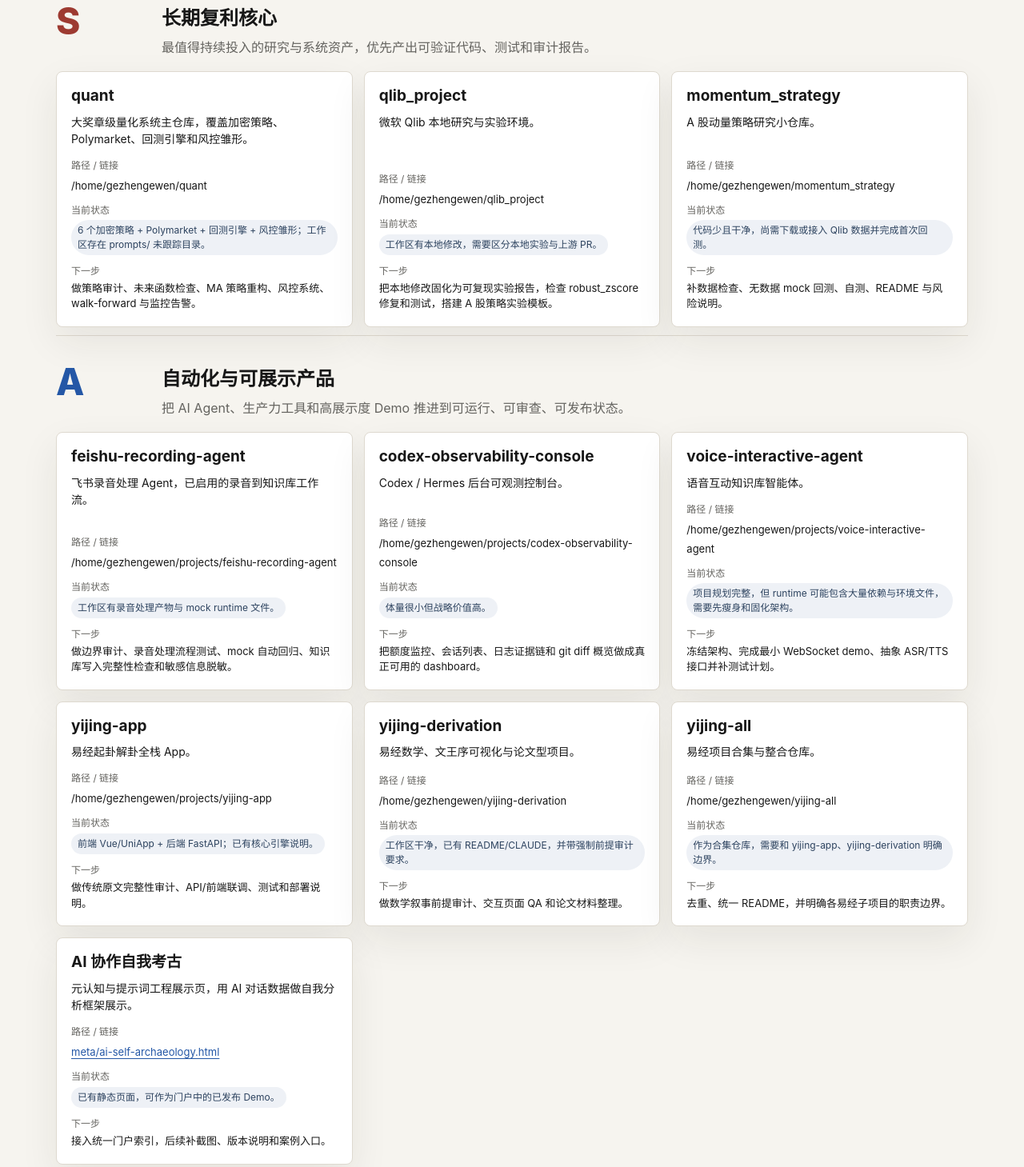
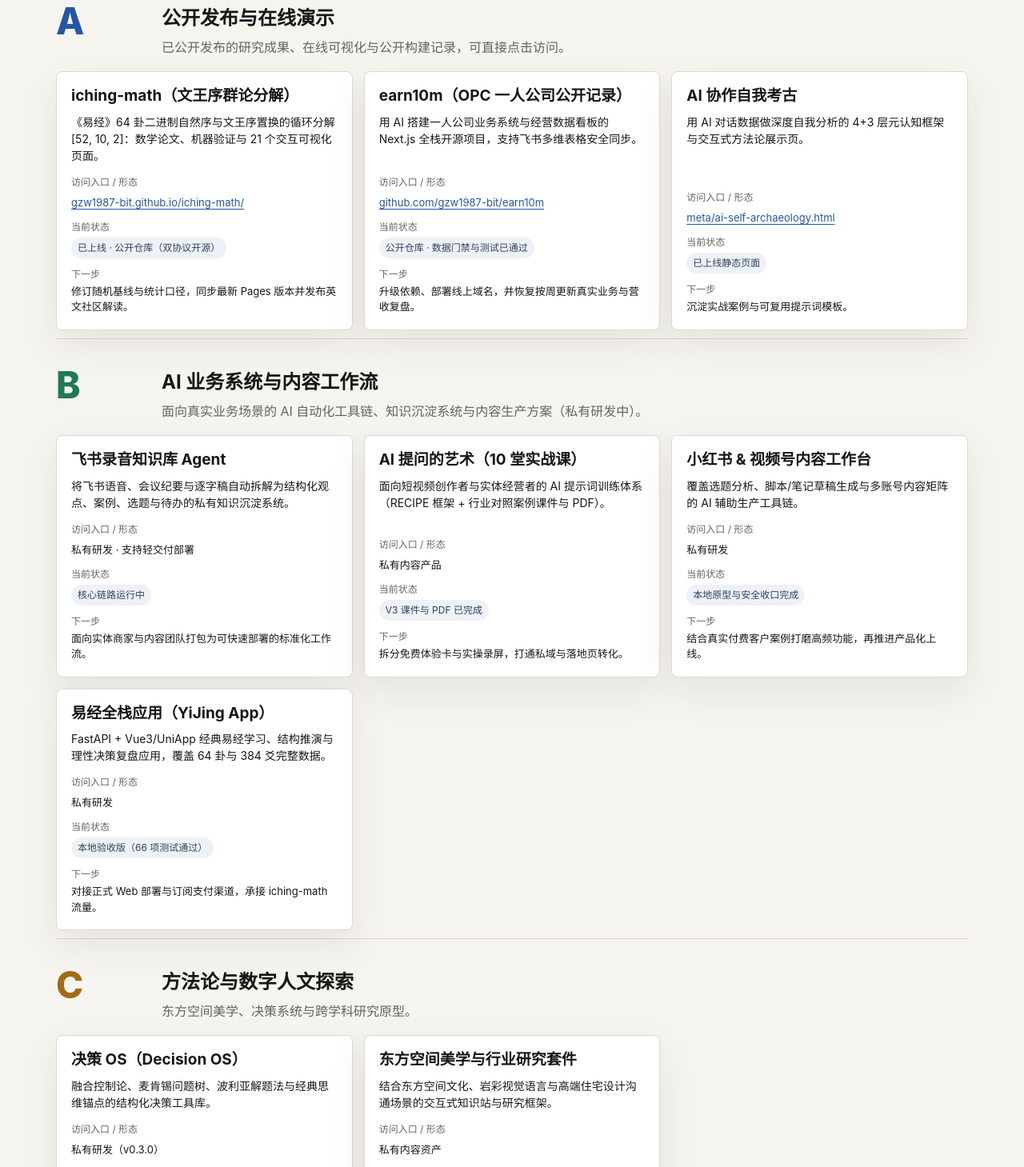
Before and after one commit to gzw1987-bit/gzw1987-bit.github.io, a plain HTML site: page index.html in a window 1280 px wide. Shown: the part 565-2024 px from the top of the page at 80% size. Drawn offline with Linux system fonts and the light colour scheme.

Commit message:
chore(security): remove local paths and private inventory from public portfolio

```diff
--- a/index.html
+++ b/index.html
@@ -3,7 +3,7 @@
 <head>
 <meta charset="UTF-8">
 <meta name="viewport" content="width=device-width, initial-scale=1.0">
-<title>Zhengwen 项目组合 | 量化系统 / AI Agent / 内容产品 / 基础设施</title>
+<title>Zhengwen | AI 业务系统 · 易经数学 · 独立开发</title>
 <style>
 :root {
   --bg: #f6f4ef;
@@ -233,22 +233,22 @@ h1 {
 <main class="shell">
   <header class="topbar">
     <div class="brand">Zhengwen Portfolio</div>
-    <div class="source">数据源：2026-06-11 Codex 额度消耗项目作战计划</div>
+    <div class="source"><a class="path-link" href="https://github.com/gzw1987-bit" target="_blank" rel="noopener noreferrer">GitHub @gzw1987-bit</a></div>
   </header>
 
   <section class="hero" aria-labelledby="page-title">
     <div>
-      <div class="eyebrow">量化系统 / AI Agent / 内容产品 / 基础设施</div>
-      <h1 id="page-title">Zhengwen 的可发布项目门户</h1>
+      <div class="eyebrow">AI 工作流 / 易经数学与产品 / 独立开发</div>
+      <h1 id="page-title">Zhengwen 的公开项目门户</h1>
       <p class="intro">
-        将核心研究、自动化系统、商业内容资产与环境配置统一纳入分层视图。每张卡片都保留项目定位、路径或链接、当前状态与下一步，方便审查、排期和发布。
+        用 AI 搭建可验证的业务系统、知识沉淀工作流与数字人文产品。以下展示当前公开发布与持续演进的核心方向。
       </p>
     </div>
     <div class="stats" aria-label="项目统计">
-      <div class="stat"><strong id="project-count">0</strong><span>收录项目</span></div>
-      <div class="stat"><strong>5</strong><span>S/A/B/C/D 分层</span></div>
-      <div class="stat"><strong>4</strong><span>核心方向</span></div>
-      <div class="stat"><strong>0</strong><span>本页不触发发布</span></div>
+      <div class="stat"><strong id="project-count">0</strong><span>展示项目</span></div>
+      <div class="stat"><strong id="group-count">0</strong><span>核心板块</span></div>
+      <div class="stat"><strong id="updated-at">-</strong><span>最近更新</span></div>
+      <div class="stat"><strong>GitHub</strong><span><a class="path-link" href="https://github.com/gzw1987-bit" target="_blank" rel="noopener noreferrer">查看开源主页 →</a></span></div>
     </div>
   </section>
 
@@ -256,7 +256,7 @@ h1 {
   <section id="portfolio" aria-live="polite"></section>
 
   <footer class="footer">
-    静态门户仅展示项目索引；不包含密钥、业务正文或客户素材内容。
+    本页仅展示公开项目与能力索引；合作交流或试用演示可通过 <a class="path-link" href="https://github.com/gzw1987-bit" target="_blank" rel="noopener noreferrer">GitHub @gzw1987-bit</a> 联系。
   </footer>
 </main>
 
@@ -270,9 +270,13 @@ function escapeHtml(value) {
 }
 
 function makeLink(item) {
-  const label = escapeHtml(item.linkLabel || item.path || item.link || '');
-  const href = item.link || item.path;
-  if (!href) return '<span class="field-value">待补充</span>';
+  const label = escapeHtml(item.linkLabel || item.link || '');
+  const href = item.link || '';
+  if (!href && !label) return '<span class="field-value">待补充</span>';
+  if (!href) return `<span class="field-value">${label}</span>`;
+  if (/^https:\/\//i.test(href)) {
+    return `<a class="path-link field-value" href="${escapeHtml(href)}" target="_blank" rel="noopener noreferrer">${label}</a>`;
+  }
   const isRelative = !/^([a-z]+:)?\/\//i.test(href) && !href.startsWith('/');
   if (isRelative) {
     return `<a class="path-link field-value" href="${escapeHtml(href)}">${label}</a>`;
@@ -307,6 +311,8 @@ function render() {
   );
   document.getElementById('project-count').textContent =
     state.data.groups.reduce((sum, group) => sum + group.projects.length, 0);
+  document.getElementById('group-count').textContent = state.data.groups.length;
+  document.getElementById('updated-at').textContent = state.data.updatedAt || '-';
   renderFilters(state.data.groups);
   if (!groups.length) {
     root.innerHTML = '<div class="empty">没有匹配的项目。</div>';
@@ -328,7 +334,7 @@ function render() {
             <p class="positioning">${escapeHtml(item.positioning)}</p>
             <div class="meta">
               <div>
-                <span class="field-label">路径 / 链接</span>
+                <span class="field-label">访问入口 / 形态</span>
                 ${makeLink(item)}
               </div>
               <div>
--- a/portfolio-data.json
+++ b/portfolio-data.json
@@ -1,231 +1,92 @@
 {
-  "updatedAt": "2026-06-11",
-  "source": "/home/gezhengewen/meta-brain/codex-quota-project-burn-plan-2026-06-11.md",
-  "headline": "量化系统 / AI Agent / 内容产品 / 基础设施",
+  "updatedAt": "2026-11-20",
+  "source": "Zhengwen 公开项目目录",
+  "headline": "AI 工作流 / 易经数学与产品 / 独立开发",
   "groups": [
     {
-      "tier": "S",
-      "name": "长期复利核心",
-      "description": "最值得持续投入的研究与系统资产，优先产出可验证代码、测试和审计报告。",
+      "tier": "A",
+      "name": "公开发布与在线演示",
+      "description": "已公开发布的研究成果、在线可视化与公开构建记录，可直接点击访问。",
       "projects": [
         {
-          "name": "quant",
-          "positioning": "大奖章级量化系统主仓库，覆盖加密策略、Polymarket、回测引擎和风控雏形。",
-          "path": "/home/gezhengewen/quant",
-          "status": "6 个加密策略 + Polymarket + 回测引擎 + 风控雏形；工作区存在 prompts/ 未跟踪目录。",
-          "nextStep": "做策略审计、未来函数检查、MA 策略重构、风控系统、walk-forward 与监控告警。"
+          "name": "iching-math（文王序群论分解）",
+          "positioning": "《易经》64 卦二进制自然序与文王序置换的循环分解 [52, 10, 2]：数学论文、机器验证与 21 个交互可视化页面。",
+          "link": "https://gzw1987-bit.github.io/iching-math/",
+          "linkLabel": "gzw1987-bit.github.io/iching-math/",
+          "status": "已上线 · 公开仓库（双协议开源）",
+          "nextStep": "修订随机基线与统计口径，同步最新 Pages 版本并发布英文社区解读。"
         },
         {
-          "name": "qlib_project",
-          "positioning": "微软 Qlib 本地研究与实验环境。",
-          "path": "/home/gezhengewen/qlib_project",
-          "status": "工作区有本地修改，需要区分本地实验与上游 PR。",
-          "nextStep": "把本地修改固化为可复现实验报告，检查 robust_zscore 修复和测试，搭建 A 股策略实验模板。"
-        },
-        {
-          "name": "momentum_strategy",
-          "positioning": "A 股动量策略研究小仓库。",
-          "path": "/home/gezhengewen/momentum_strategy",
-          "status": "代码少且干净，尚需下载或接入 Qlib 数据并完成首次回测。",
-          "nextStep": "补数据检查、无数据 mock 回测、自测、README 与风险说明。"
-        }
-      ]
-    },
-    {
-      "tier": "A",
-      "name": "自动化与可展示产品",
-      "description": "把 AI Agent、生产力工具和高展示度 Demo 推进到可运行、可审查、可发布状态。",
-      "projects": [
-        {
-          "name": "feishu-recording-agent",
-          "positioning": "飞书录音处理 Agent，已启用的录音到知识库工作流。",
-          "path": "/home/gezhengewen/projects/feishu-recording-agent",
-          "status": "工作区有录音处理产物与 mock runtime 文件。",
-          "nextStep": "做边界审计、录音处理流程测试、mock 自动回归、知识库写入完整性检查和敏感信息脱敏。"
-        },
-        {
-          "name": "codex-observability-console",
-          "positioning": "Codex / Hermes 后台可观测控制台。",
-          "path": "/home/gezhengewen/projects/codex-observability-console",
-          "status": "体量很小但战略价值高。",
-          "nextStep": "把额度监控、会话列表、日志证据链和 git diff 概览做成真正可用的 dashboard。"
-        },
-        {
-          "name": "voice-interactive-agent",
-          "positioning": "语音互动知识库智能体。",
-          "path": "/home/gezhengewen/projects/voice-interactive-agent",
-          "status": "项目规划完整，但 runtime 可能包含大量依赖与环境文件，需要先瘦身和固化架构。",
-          "nextStep": "冻结架构、完成最小 WebSocket demo、抽象 ASR/TTS 接口并补测试计划。"
-        },
-        {
-          "name": "yijing-app",
-          "positioning": "易经起卦解卦全栈 App。",
-          "path": "/home/gezhengewen/projects/yijing-app",
-          "status": "前端 Vue/UniApp + 后端 FastAPI；已有核心引擎说明。",
-          "nextStep": "做传统原文完整性审计、API/前端联调、测试和部署说明。"
-        },
-        {
-          "name": "yijing-derivation",
-          "positioning": "易经数学、文王序可视化与论文型项目。",
-          "path": "/home/gezhengewen/yijing-derivation",
-          "status": "工作区干净，已有 README/CLAUDE，并带强制前提审计要求。",
-          "nextStep": "做数学叙事前提审计、交互页面 QA 和论文材料整理。"
-        },
-        {
-          "name": "yijing-all",
-          "positioning": "易经项目合集与整合仓库。",
-          "path": "/home/gezhengewen/yijing-all",
-          "status": "作为合集仓库，需要和 yijing-app、yijing-derivation 明确边界。",
-          "nextStep": "去重、统一 README，并明确各易经子项目的职责边界。"
+          "name": "earn10m（OPC 一人公司公开记录）",
+          "positioning": "用 AI 搭建一人公司业务系统与经营数据看板的 Next.js 全栈开源项目，支持飞书多维表格安全同步。",
+          "link": "https://github.com/gzw1987-bit/earn10m",
+          "linkLabel": "github.com/gzw1987-bit/earn10m",
+          "status": "公开仓库 · 数据门禁与测试已通过",
+          "nextStep": "升级依赖、部署线上域名，并恢复按周更新真实业务与营收复盘。"
         },
         {
           "name": "AI 协作自我考古",
-          "positioning": "元认知与提示词工程展示页，用 AI 对话数据做自我分析框架展示。",
-          "path": "meta/ai-self-archaeology.html",
+          "positioning": "用 AI 对话数据做深度自我分析的 4+3 层元认知框架与交互式方法论展示页。",
           "link": "meta/ai-self-archaeology.html",
           "linkLabel": "meta/ai-self-archaeology.html",
-          "status": "已有静态页面，可作为门户中的已发布 Demo。",
-          "nextStep": "接入统一门户索引，后续补截图、版本说明和案例入口。"
+          "status": "已上线静态页面",
+          "nextStep": "沉淀实战案例与可复用提示词模板。"
         }
       ]
     },
     {
       "tier": "B",
-      "name": "内容产品与商业资产",
-      "description": "行业研究、客户资料和轻量互动内容，重点是素材边界、数据验证和静态发布质量。",
+      "name": "AI 业务系统与内容工作流",
+      "description": "面向真实业务场景的 AI 自动化工具链、知识沉淀系统与内容生产方案（私有研发中）。",
       "projects": [
         {
-          "name": "fengshui-interactive",
-          "positioning": "风水主题轻量交互页面和知识展示资产。",
-          "path": "/home/gezhengewen/fengshui-interactive",
-          "status": "待按统一静态站质量标准检查。",
-          "nextStep": "补移动端适配、README、截图和 GitHub Pages 发布检查。"
+          "name": "飞书录音知识库 Agent",
+          "positioning": "将飞书语音、会议纪要与逐字稿自动拆解为结构化观点、案例、选题与待办的私有知识沉淀系统。",
+          "linkLabel": "私有研发 · 支持轻交付部署",
+          "status": "核心链路运行中",
+          "nextStep": "面向实体商家与内容团队打包为可快速部署的标准化工作流。"
         },
         {
-          "name": "cybernetics-interactive",
-          "positioning": "控制论主题轻量交互页面和知识展示资产。",
-          "path": "/home/gezhengewen/cybernetics-interactive",
-          "status": "待按统一静态站质量标准检查。",
-          "nextStep": "补移动端适配、README、截图和 GitHub Pages 发布检查。"
+          "name": "AI 提问的艺术（10 堂实战课）",
+          "positioning": "面向短视频创作者与实体经营者的 AI 提示词训练体系（RECIPE 框架 + 行业对照案例课件与 PDF）。",
+          "linkLabel": "私有内容产品",
+          "status": "V3 课件与 PDF 已完成",
+          "nextStep": "拆分免费体验卡与实操录屏，打通私域与落地页转化。"
         },
         {
-          "name": "qianxuesen-knowledge",
-          "positioning": "钱学森相关知识展示资产。",
-          "path": "/home/gezhengewen/qianxuesen-knowledge",
-          "status": "待整理展示结构和资料边界。",
-          "nextStep": "统一 README、素材索引、静态页面质量检查和发布说明。"
+          "name": "小红书 & 视频号内容工作台",
+          "positioning": "覆盖选题分析、脚本/笔记草稿生成与多账号内容矩阵的 AI 辅助生产工具链。",
+          "linkLabel": "私有研发",
+          "status": "本地原型与安全收口完成",
+          "nextStep": "结合真实付费客户案例打磨高频功能，再推进产品化上线。"
         },
         {
-          "name": "classic-rewrite-lab",
-          "positioning": "经典文本改写实验室。",
-          "path": "/home/gezhengewen/classic-rewrite-lab",
-          "status": "轻量内容产品资产，待固化展示入口。",
-          "nextStep": "整理样例、README、截图和静态发布检查。"
-        },
-        {
-          "name": "gamified-tasks",
-          "positioning": "任务游戏化轻量 Demo。",
-          "path": "/home/gezhengewen/gamified-tasks",
-          "status": "轻量交互资产，待检查体验闭环。",
-          "nextStep": "补移动端适配、README、截图和发布检查。"
-        },
-        {
-          "name": "mckinsey-framework",
-          "positioning": "麦肯锡框架知识展示资产。",
-          "path": "/home/gezhengewen/mckinsey-framework",
-          "status": "轻量知识展示项目，待统一质量标准。",
-          "nextStep": "补 README、截图、页面 QA 与 GitHub Pages 发布检查。"
-        },
-        {
-          "name": "australia-matching",
-          "positioning": "澳洲留学匹配系统。",
-          "path": "/home/gezhengewen/australia-matching",
-          "status": "匹配引擎完整，数据核实待做。",
-          "nextStep": "完成数据验证清单、Go8 优先核验、匹配解释报告和部署脚本检查。"
-        },
-        {
-          "name": "huaqiangbei-ic",
-          "positioning": "华强北 IC 指数与 AI 硬件 365 原型。",
-          "path": "/home/gezhengewen/huaqiangbei-ic",
-          "status": "已有价格指数、STM32 迁徙图和 AI 录音胸针 build。",
-          "nextStep": "审计数据抓取健壮性、指数方法论，并模板化 AI 硬件 build 流程。"
-        },
-        {
-          "name": "luxury 资产组",
-          "positioning": "奢侈品小程序、深圳豪宅报告和豪宅研究等商业内容资产。",
-          "path": "/home/gezhengewen/luxury-miniapp",
-          "status": "包含 luxury-miniapp、shenzhen-luxury-report、luxury-mansion-research，需防止素材混用。",
-          "nextStep": "只做整理、README、目录、素材索引和隐私边界。"
-        },
-        {
-          "name": "HIMCN 资产组",
-          "positioning": "himcn_miniapp 与 himcn_omnichannel 客户/商业项目资产。",
-          "path": "/home/gezhengewen/projects/himcn_miniapp",
-          "status": "商业项目资料，需按隐私边界处理。",
-          "nextStep": "只做目录、README、素材索引和项目边界说明。"
-        },
-        {
-          "name": "私有文档资产组",
-          "positioning": "宣传视频、老麦、家事案件资料等私有内容/客户资料。",
-          "path": "/home/gezhengewen/文档",
-          "status": "包含敏感或私有资料，不适合跨项目混用素材。",
-          "nextStep": "只做整理、索引和隐私边界说明，不复制或公开正文。"
+          "name": "易经全栈应用（YiJing App）",
+          "positioning": "FastAPI + Vue3/UniApp 经典易经学习、结构推演与理性决策复盘应用，覆盖 64 卦与 384 爻完整数据。",
+          "linkLabel": "私有研发",
+          "status": "本地验收版（66 项测试通过）",
+          "nextStep": "对接正式 Web 部署与订阅支付渠道，承接 iching-math 流量。"
         }
       ]
     },
     {
       "tier": "C",
-      "name": "门户与资料库",
-      "description": "用于承载成果出口或索引资料的项目，主要动作是维护结构和审查边界。",
+      "name": "方法论与数字人文探索",
+      "description": "东方空间美学、决策系统与跨学科研究原型。",
       "projects": [
         {
-          "name": "gzw1987-bit.github.io",
-          "positioning": "个人项目门户和 GitHub Pages 出口。",
-          "path": "/home/gezhengewen/gzw1987-bit.github.io",
-          "status": "本次更新目标仓库；已有 index.html 修改计划和 portfolio-data.json 数据出口。",
-          "nextStep": "把所有项目做成门户卡片，作为今日成果总出口；人工审查后再决定是否发布。"
+          "name": "决策 OS（Decision OS）",
+          "positioning": "融合控制论、麦肯锡问题树、波利亚解题法与经典思维锚点的结构化决策工具库。",
+          "linkLabel": "私有研发（v0.3.0）",
+          "status": "纯函数引擎与决策日志统计可用",
+          "nextStep": "沉淀高频复盘仪式，与日常业务决策打通。"
         },
         {
-          "name": "vault",
-          "positioning": "Obsidian/资料库。",
-          "path": "/home/gezhengewen/vault",
-          "status": "文件多，dirty 约 40。",
-          "nextStep": "只做索引和备份检查，不让自动化乱改正文。"
-        }
-      ]
-    },
-    {
-      "tier": "D",
-      "name": "环境、学习与配置归档",
-      "description": "低优先级工具和配置资产，重点是风险提示、README 与密钥边界。",
-      "projects": [
-        {
-          "name": "scraper",
-          "positioning": "抓取工具或实验项目。",
-          "path": "/home/gezhengewen/scraper",
-          "status": "工具类资产，当前不适合消耗大量额度。",
-          "nextStep": "最多补 README、运行说明和风险提示。"
-        },
-        {
-          "name": "ubuntu_learning",
-          "positioning": "Ubuntu 学习与环境记录。",
-          "path": "/home/gezhengewen/ubuntu_learning",
-          "status": "学习类资产，低优先级。",
-          "nextStep": "整理 README 和目录索引即可。"
-        },
-        {
-          "name": "gemini-cli-env",
-          "positioning": "Gemini CLI 环境配置记录。",
-          "path": "/home/gezhengewen/gemini-cli-env",
-          "status": "环境类资产，需注意配置边界。",
-          "nextStep": "补 README、风险提示和密钥检查，不输出明文。"
-        },
-        {
-          "name": "wireguard 配置组",
-          "positioning": "WireGuard、wireguard_keys、wg-config 等网络配置资产。",
-          "path": "/home/gezhengewen/wireguard",
-          "status": "配置与密钥相关项目，不应主动修改或公开内容。",
-          "nextStep": "只做只读审计、README、风险提示和密钥存在性检查，不复制、不输出明文。"
+          "name": "东方空间美学与行业研究套件",
+          "positioning": "结合东方空间文化、岩彩视觉语言与高端住宅设计沟通场景的交互式知识站与研究框架。",
+          "linkLabel": "私有内容资产",
+          "status": "双风格互动站与专题报告原型完成",
+          "nextStep": "按行业设计团队需求打磨可交付内容方案。"
         }
       ]
     }
```
